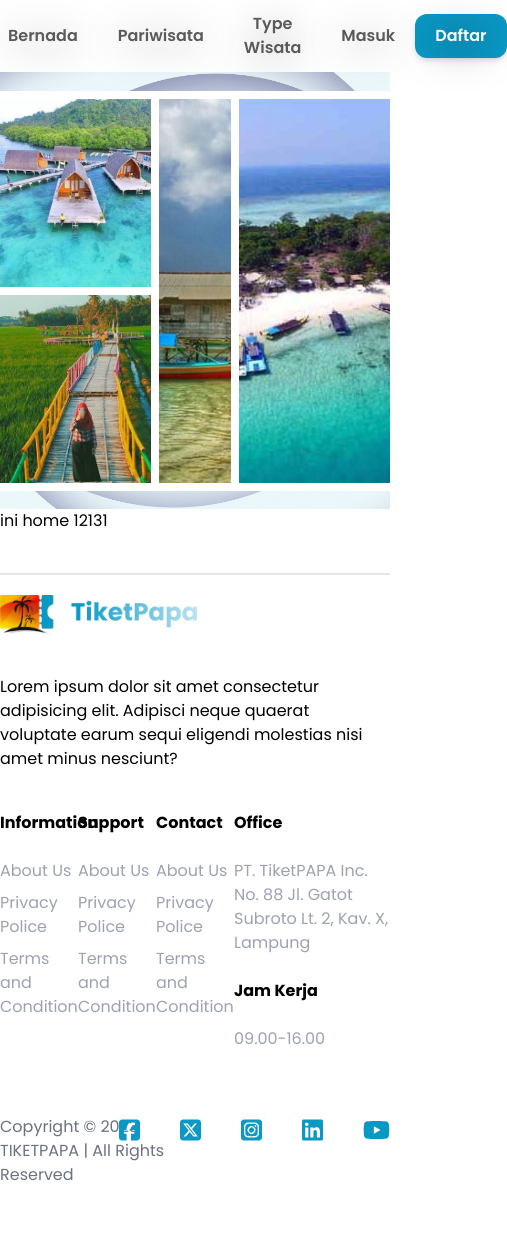
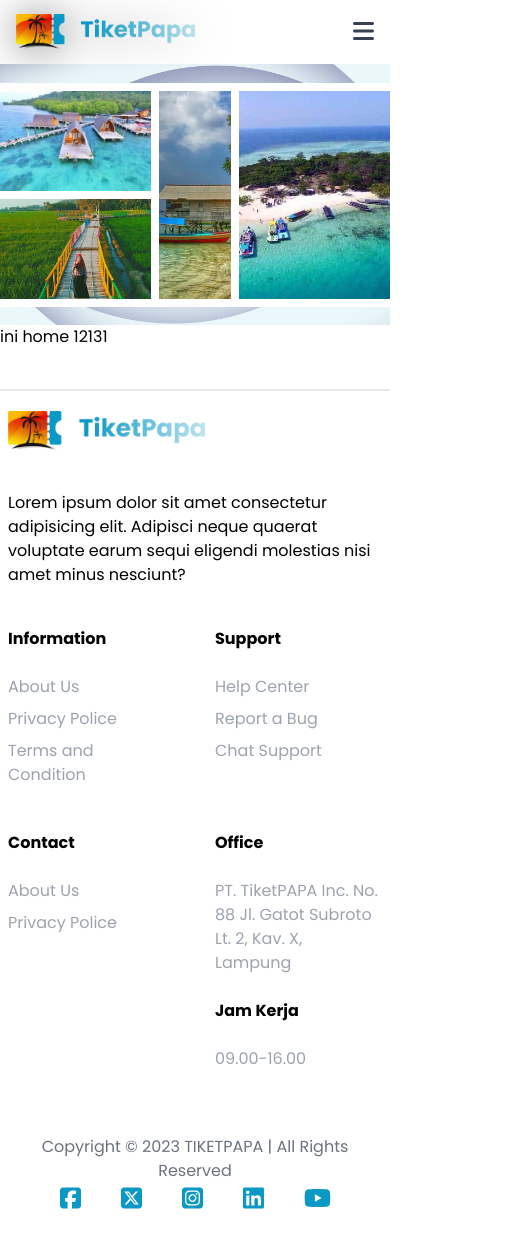
Before and after one commit to tiket-papa/fornt-end, a Next.js app: page / in a window 390 px wide. Shown: the whole page, 507 px wide, since content can reach past the window. Before the commit the page ends 1207 px from the top, so only its background shows below. Built offline with nearby package versions, Linux system fonts and the light colour scheme.

Commit message:
responsive navbar

```diff
--- a/src/Layouts/Client/index.tsx
+++ b/src/Layouts/Client/index.tsx
@@ -4,9 +4,7 @@ import NavClient from '@/components/Clinet/Nav/Nav'
 export default function Client ({ children }: { children: React.ReactNode }) {
   return (
       <>
-          <header className='container mx-auto'>
-              <NavClient/>
-          </header>
+          <NavClient/>
           {children}
           <FooterClient/>
       </>
--- a/src/components/Clinet/Footer/Footer.tsx
+++ b/src/components/Clinet/Footer/Footer.tsx
@@ -14,8 +14,8 @@ export default function FooterClient () {
   const logo = '/Statick/image/logo_tiket_papa.png'
   return (
       <>
-          <div className='mt-10 mb-5 border-t-2'></div>
-          <footer className="footer container mx-auto">
+          <div className='mt-10 mb-5  border-t-2'></div>
+          <footer className="footer container mx-auto px-2">
               <div className="logo grid grid-cols-1 md:grid-cols-2 gap-10">
                   <div className="image h-10 md:h-16 relative">
                       <Image
@@ -23,6 +23,7 @@ export default function FooterClient () {
                           alt='logo tiket papa'
                           className='object-contain object-left'
                           fill={true}
+                          sizes='500px'
                           priority
                 />
                   </div>
@@ -30,7 +31,7 @@ export default function FooterClient () {
                       <p>Lorem ipsum dolor sit amet consectetur adipisicing elit. Adipisci neque quaerat voluptate earum sequi eligendi molestias nisi amet minus nesciunt?</p>
                   </div>
               </div>
-              <div className="information grid grid-cols-5 my-10">
+              <div className="information grid grid-cols-2 md:grid-cols-5 gap-10 my-10">
                   <div className='information'>
                       <h1 className='font-bold'>Information</h1>
 
@@ -44,21 +45,20 @@ export default function FooterClient () {
                       <h1 className='font-bold'>Support</h1>
 
                       <div className="link-component text-gray-400 pt-5">
-                          <Link className='py-1 block' href={'/'}>About Us</Link>
-                          <Link className='py-1 block' href={'/'}>Privacy Police</Link>
-                          <Link className='py-1 block' href={'/'}>Terms and Condition</Link>
+                          <Link className='py-1 block' href={'/'}>Help Center</Link>
+                          <Link className='py-1 block' href={'/'}>Report a Bug</Link>
+                          <Link className='py-1 block' href={'/'}>Chat Support</Link>
                       </div>
                   </div>
                   <div className="contact">
                       <h1 className='font-bold'>Contact</h1>
 
                       <div className="link-component text-gray-400 pt-5">
-                          <Link className='py-1 block' href={'/'}>About Us</Link>
-                          <Link className='py-1 block' href={'/'}>Privacy Police</Link>
-                          <Link className='py-1 block' href={'/'}>Terms and Condition</Link>
+                          <a className='py-1 block' href={'/'}>About Us</a>
+                          <a className='py-1 block' href={'/'}>Privacy Police</a>
                       </div>
                   </div>
-                  <div className="office col-span-2">
+                  <div className="office md:col-span-2">
                       <div className="office">
                           <h1 className='font-bold'>Office</h1>
 
@@ -76,11 +76,11 @@ export default function FooterClient () {
 
                   </div>
               </div>
-              <div className="grid grid-cols-2 py-5 mt-6">
-                  <div className="text-gray-500">
+              <div className="grid md:grid-cols-2 py-5 mt-6">
+                  <div className="text-gray-500 text-center md:text-start">
                       <span>Copyright © 2023 TIKETPAPA | All Rights Reserved </span>
                   </div>
-                  <div className="flex gap-10 justify-end text-main-color text-2xl">
+                  <div className="flex gap-10 justify-center md:justify-end text-main-color text-2xl">
                       <a target='_blank' rel="noopener noreferrer" href={socialMedia.facebook}>
                           <FontAwesomeIcon icon={faSquareFacebook}/>
                       </a>
--- a/src/components/Clinet/Nav/Nav.tsx
+++ b/src/components/Clinet/Nav/Nav.tsx
@@ -1,24 +1,39 @@
+'use client'
+import Image from 'next/image'
 import Link from 'next/link'
-import Image from 'next/image'
 import BtnLink from '../../Button'
+import { FontAwesomeIcon } from '@fortawesome/react-fontawesome'
+import { faBars } from '@fortawesome/free-solid-svg-icons'
+import { useState } from 'react'
 
 export default function NavClient () {
+  const [mobileActive, setMobileActive] = useState(false)
   const logo = '/Statick/image/logo_tiket_papa.png'
 
+  const handleNavigation = () => {
+    mobileActive ? setMobileActive(false) : setMobileActive(true)
+    console.log(mobileActive)
+  }
+
   return (
-      <nav className="container mx-auto flex  justify-between items-center py-3 px-2">
-          <Link href={'https://nextjs.org/docs/api-reference/next/link#with-url-object'}>
+      <nav className="container mx-auto sticky top-0 z-20">
+          <div className=" flex  justify-between items-center py-3 px-4 bg-white">
+
+              <Link href={'https://nextjs.org/docs/api-reference/next/link#with-url-object'} className=' h-10 w-1/2 relative'>
                   <Image
                       src={logo}
                       alt='logo tiket papa'
-                  className='drop-shadow-[0_2px_20px_rgba(0,0,0,0.5)] '
-                  width={200}
-                  height={0}
-                  priority
+                      className='drop-shadow-[0_2px_20px_rgba(0,0,0,0.5)] object-contain object-left'
+                      sizes='500px'
+                      fill
+
                 />
               </Link>
+              <button className='md:hidden text-2xl text-gray-700' onClick={ () => { handleNavigation() }}>
+                  <FontAwesomeIcon icon={faBars}/>
+              </button>
 
-          <ul className='flex gap-10 items-center text-text-color font-semibold'>
+              <ul className=' hidden md:flex gap-10 items-center text-text-color font-semibold'>
                   <li>
                       <Link className=' drop-shadow-[0_5px_20px_rgba(0,0,0,0.45)]' href={'/'}>Bernada </Link>
                   </li>
@@ -35,6 +50,27 @@ export default function NavClient () {
                       <BtnLink text='Daftar' target={'/'}/>
                   </li>
               </ul>
+          </div>
+          <div className={`md:hidden absolute z-10 bg-opacity-30 bg-black w-full min-h-screen ${mobileActive ? 'block' : 'hidden'}`} onClick={() => { handleNavigation() }}>
+              <ul className= {`text-text-color font-semibold z-10 absolute md:hidden bg-white w-full px-4 ${mobileActive ? 'block' : 'hidden'}`}>
+                  <li className='py-5 flex gap-5 items-center'>
+                      <Link className=' drop-shadow-[0_5px_20px_rgba(0,0,0,0.45)]' href={'/'}>Masuk</Link>
+                      <BtnLink text='Daftar' target={'/'}/>
+                  </li>
+                  <li className=''>
+                      <Link className='py-5 block drop-shadow-[0_5px_20px_rgba(0,0,0,0.45)] hover:bg-main-color' href={'/'}>Bernada </Link>
+                  </li>
+                  <li className=''>
+                      <Link className='py-5 block drop-shadow-[0_5px_20px_rgba(0,0,0,0.45)]  hover:bg-main-color'href={'/wisata'}>Pariwisata</Link>
+                  </li>
+                  <li className='py-5'>
+                      <button className='drop-shadow-[0_5px_20px_rgba(0,0,0,0.45)]'>
+                          <span>Type Wisata</span>
+                      </button>
+                  </li>
+              </ul>
+
+          </div>
       </nav>
   )
 }
--- a/src/components/Clinet/landing/homeLanding.tsx
+++ b/src/components/Clinet/landing/homeLanding.tsx
@@ -18,12 +18,11 @@ export default function HomeLanding () {
               src={image[0]}
               alt='logo tiket papa'
               className='mb-2'
-              layout='responsive'
               width={1920}
               height={0}
               priority
             />
-          <div className='grid grid-cols-5 grid-rows-2 gap-2 h-96'>
+          <div className='grid grid-cols-5 grid-rows-2 gap-2 h-52 md:h-96'>
               <div className='col-span-2 relative'>
 
                   <Image
@@ -31,6 +30,7 @@ export default function HomeLanding () {
                       alt='logo tiket papa'
                       className='object-cover'
                       fill={true}
+                      sizes="500px"
                    />
               </div>
               <div className='col-span-1 row-span-2 relative'>
@@ -39,6 +39,7 @@ export default function HomeLanding () {
                       alt='logo tiket papa'
                       className='object-cover object-center'
                       fill={true}
+                      sizes="500px"
                    />
               </div>
               <div className="col-span-2 row-span-2 relative">
@@ -47,6 +48,7 @@ export default function HomeLanding () {
                       alt='logo tiket papa'
                       className='object-cover object-center'
                       fill={true}
+                      sizes="500px"
                    />
               </div>
               <div className='col-span-2 relative'>
@@ -56,6 +58,7 @@ export default function HomeLanding () {
                       alt='logo tiket papa'
                       className='object-cover object-bottom'
                       fill={true}
+                      sizes="500px"
                       // width={0}
                       // height={0}
                   />
@@ -65,7 +68,6 @@ export default function HomeLanding () {
               src={image[1]}
               alt='logo tiket papa'
               className=' mt-2'
-              layout='responsive'
               width={1920}
               height={0}
               priority
```
Also changed, not shown: src/components/Clinet/Nav/NavLink.tsx (added). Lines whose indentation alone changed are shown as unchanged.
